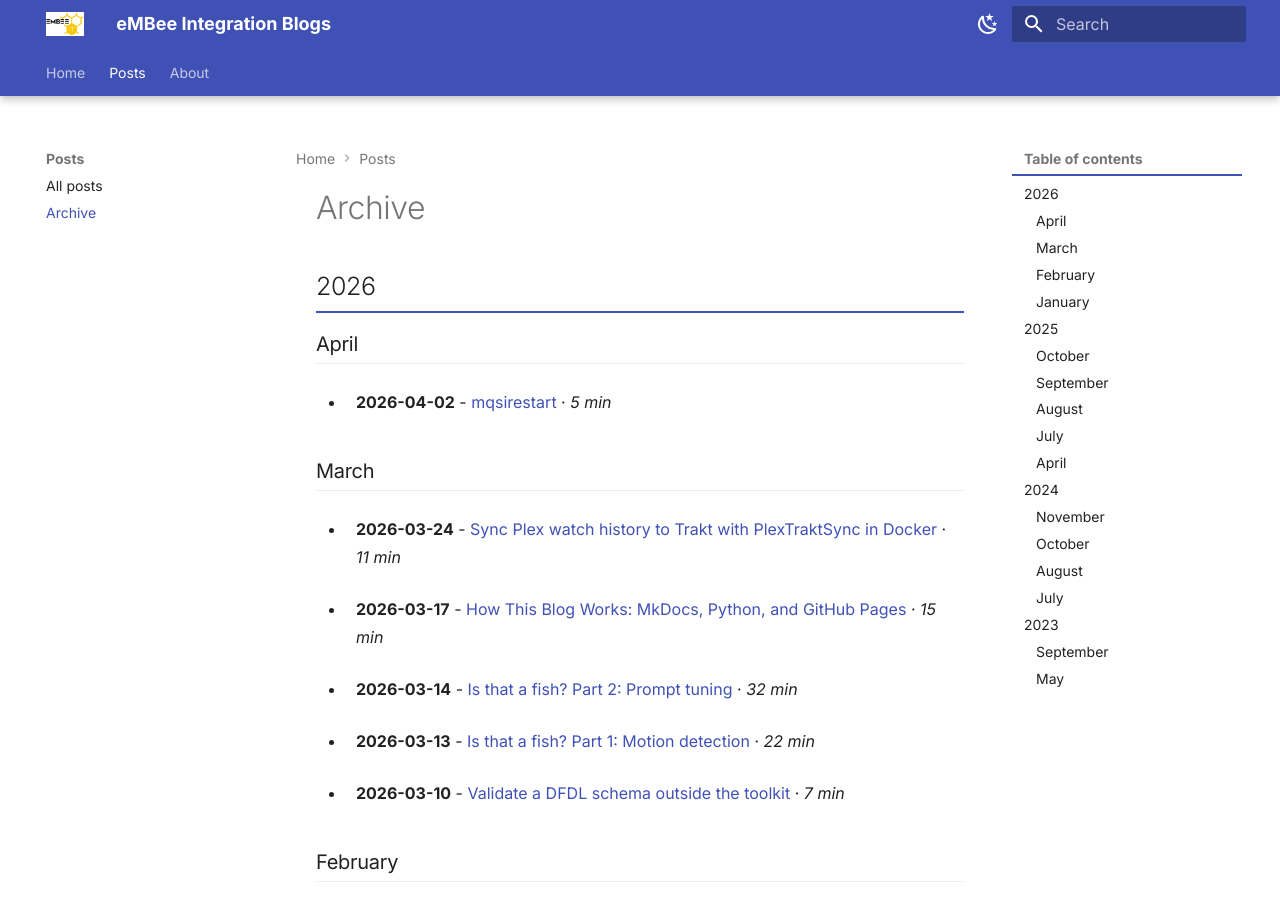
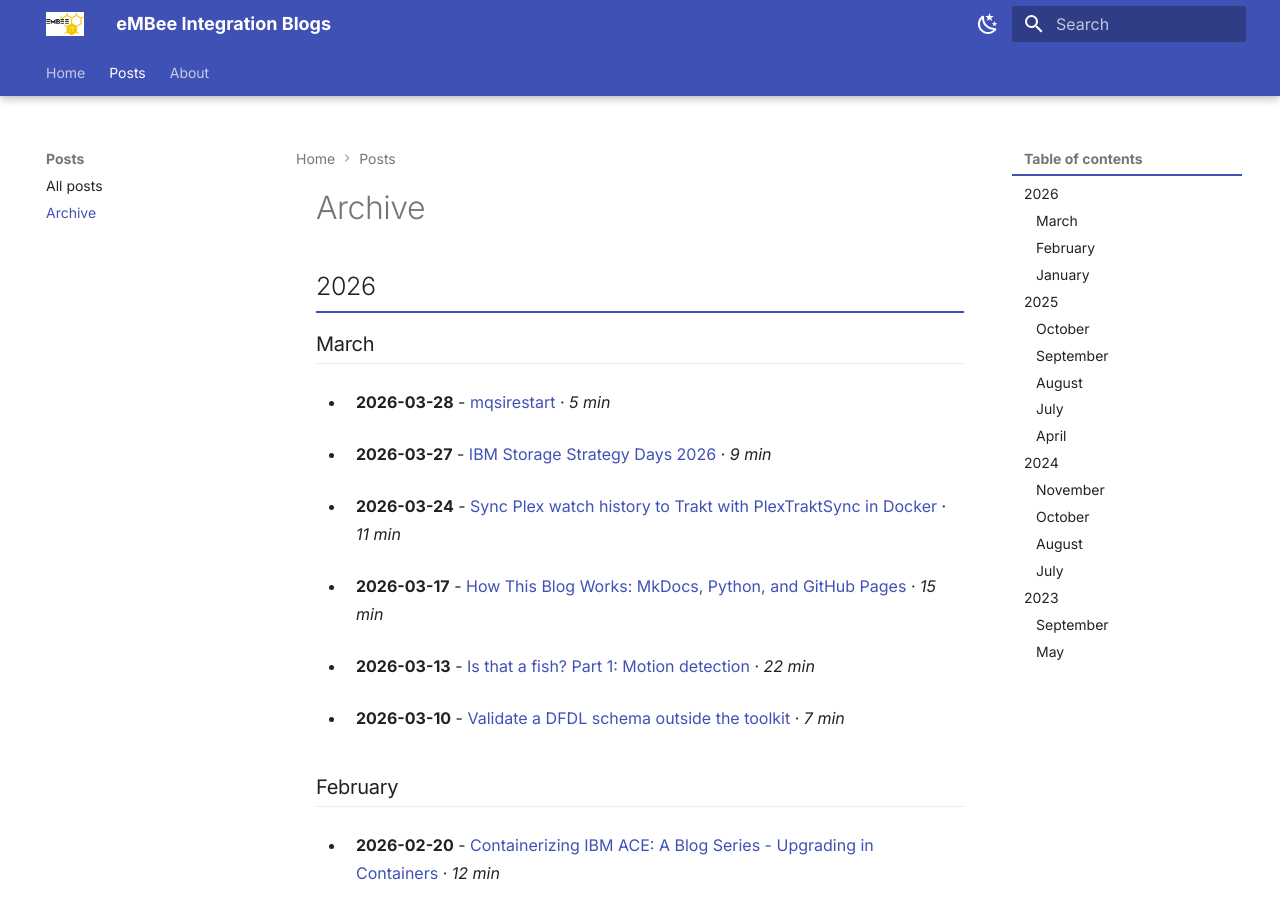
Before and after one commit to matthiasblomme/blogs, an MkDocs documentation site: the page built from docs/posts/archive.md, in a window 1280 px wide and 900 px high. Built offline with MkDocs 1.6.1 and Material for MkDocs 9.7.7, drawn with Linux system fonts in a browser that asks for light colours.

Commit message:
update storage days

```diff
--- a/docs/posts/archive.md
+++ b/docs/posts/archive.md
@@ -6,13 +6,11 @@ title: Archive
 
 <!--MD_ARCHIVE:START-->
 ## 2026
-### April
-- **2026-04-02** - [mqsirestart](mqsirestart/mqsirestart.md) · *5 min*
-
 ### March
+- **2026-03-28** - [mqsirestart](mqsirestart/mqsirestart.md) · *5 min*
+- **2026-03-27** - [IBM Storage Strategy Days 2026](storage-days-2026/storage-days-2026.md) · *9 min*
 - **2026-03-24** - [Sync Plex watch history to Trakt with PlexTraktSync in Docker](plex-trakt/plex-trakt.md) · *11 min*
 - **2026-03-17** - [How This Blog Works: MkDocs, Python, and GitHub Pages](blog-hosting/blog-hosting.md) · *15 min*
-- **2026-03-14** - [Is that a fish? Part 2: Prompt tuning](../../misc/visdeurbel-automated-detection/02.visdeurbel-prompt-tuning.md) · *32 min*
 - **2026-03-13** - [Is that a fish? Part 1: Motion detection](visdeurbel-automated-detection/01.visdeurbel-fish-detector.md) · *22 min*
 - **2026-03-10** - [Validate a DFDL schema outside the toolkit](ibm-dfdl-tester/ibm-dfdl-tester.md) · *7 min*
 
```
Also changed, not shown: docs/index.md (+2 -2 lines), docs/posts/index.md (+2 -2 lines), docs/posts/mqsirestart/mqsirestart.md (+1 -1 lines), docs/posts/storage-days-2026/storage-days-2026.md (+8 -1 lines).
